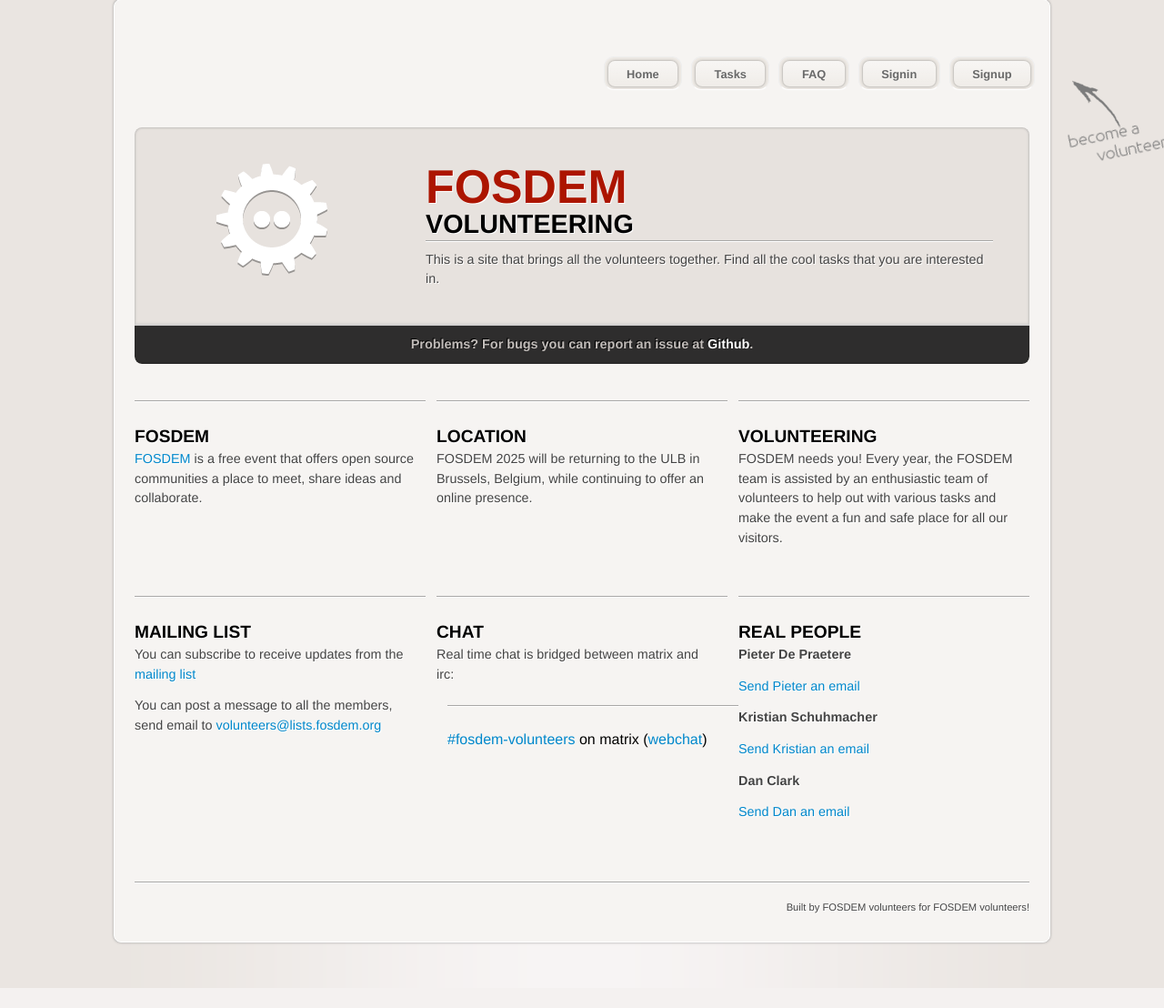
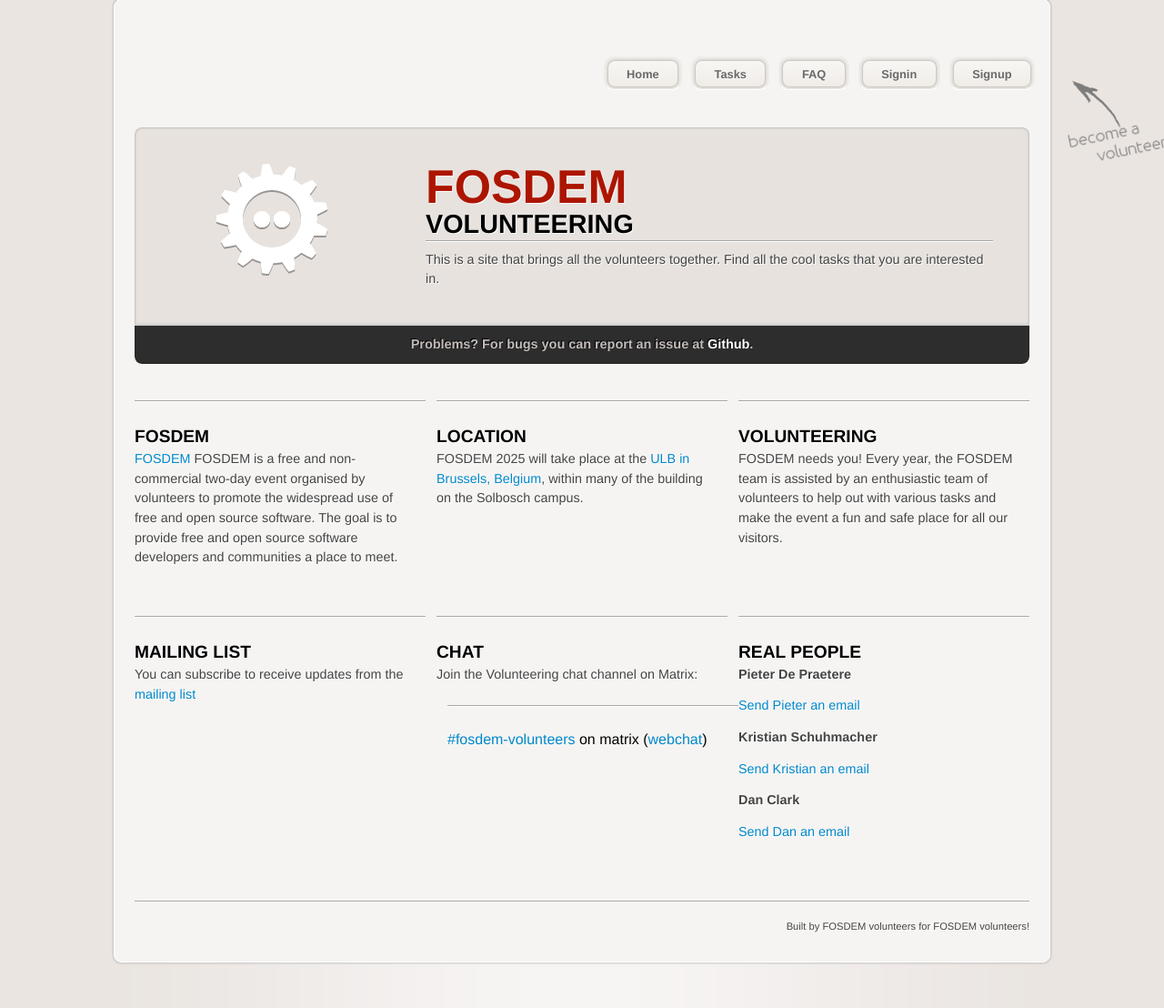
Before and after one commit to FOSDEM/volunteers, a Django app: page / in a window 1280 px wide. Shown: the part 31-1139 px from the top of the page at 91% size. Before the commit the page ends 1117 px from the top, so only its background shows below. Run offline with Django 3.2, Linux system fonts and the light colour scheme; parts of the project's set-up code (start-up, migrations or seed data) failed here and were passed over.

Commit message:
updated some text on the home page

```diff
--- a/volunteers/templates/static/promo.html
+++ b/volunteers/templates/static/promo.html
@@ -12,12 +12,13 @@
 
 <ul class="features">
     <li><h3>FOSDEM</h3>
-        <p><a href="https://www.fosdem.org">FOSDEM</a> is a free event that offers open source
-        communities a place to meet, share ideas and collaborate.</p>
+        <p><a href="https://www.fosdem.org">FOSDEM</a> FOSDEM is a free and non-commercial two-day event organised by volunteers
+            to promote the widespread use of free and open source software. The goal is to provide free and open source software developers and communities a place to meet.</p>
     </li>
 
     <li><h3>Location</h3>
-        <p>FOSDEM 2025 will be returning to the ULB in Brussels, Belgium, while continuing to offer an online presence.</p>
+        <p>FOSDEM 2025 will take place at the <a href="https://fosdem.org/2025/practical/transportation/"> ULB in Brussels, Belgium</a>,
+            within many of the building on the Solbosch campus.</p>
     </li>
 
     <li><h3>Volunteering</h3>
@@ -29,11 +30,10 @@
 <ul class="features">
     <li><h3>Mailing List</h3>
 			<p>You can subscribe to receive updates from the <a href="https://lists.fosdem.org/listinfo/volunteers">mailing list</a></p>
-			<p>You can post a message to all the members, send email to <a href="mailto:volunteers@lists.fosdem.org">volunteers@lists.fosdem.org</a></p>
     </li>
 
     <li><h3>Chat</h3>
-	    <p>Real time chat is bridged between matrix and irc:
+	    <p>Join the Volunteering chat channel on Matrix:
 	       <ul>
    	         <li><a href='https://matrix.to/#/#volunteers:fosdem.org'>#fosdem-volunteers</a> on matrix (<a href='https://chat.fosdem.org/#/room/#volunteers:fosdem.org'>webchat</a>)</li>
 	       </ul>
```
